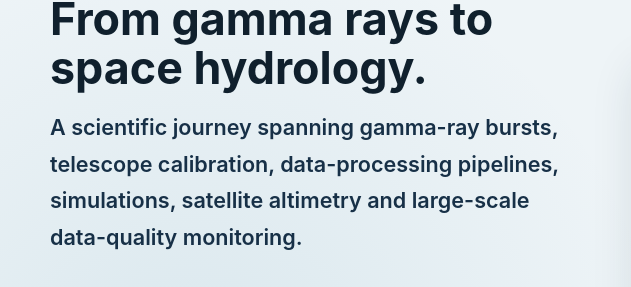
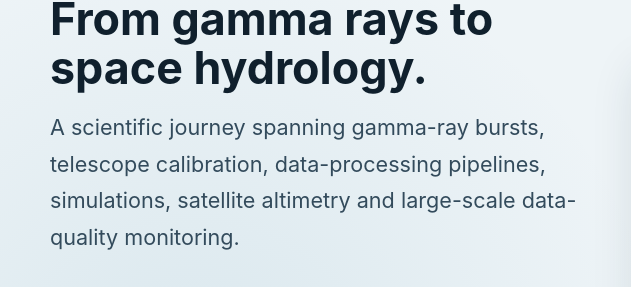
Before and after one commit to mychbib/portfolio, a plain HTML site: page index.html in a window 1280 px wide. Shown: the part 493-780 px from the top of the page, 0-631 px from the left. Drawn offline with Linux system fonts and the light colour scheme.

Commit message:
updated all

```diff
--- a/assets/css/styles.css
+++ b/assets/css/styles.css
@@ -581,10 +581,10 @@ button, input, textarea { font: inherit; }
     font-size: clamp(4.5rem, 7vw, 7rem);
   }
 
-.home-page .hero-copy .lead {
+/* .home-page .hero-copy .lead {
     color: #173047;
     font-weight: 600;
-  }
+  } */
 
   .home-page .hero-mini-intro {
     color: #173047;
```
